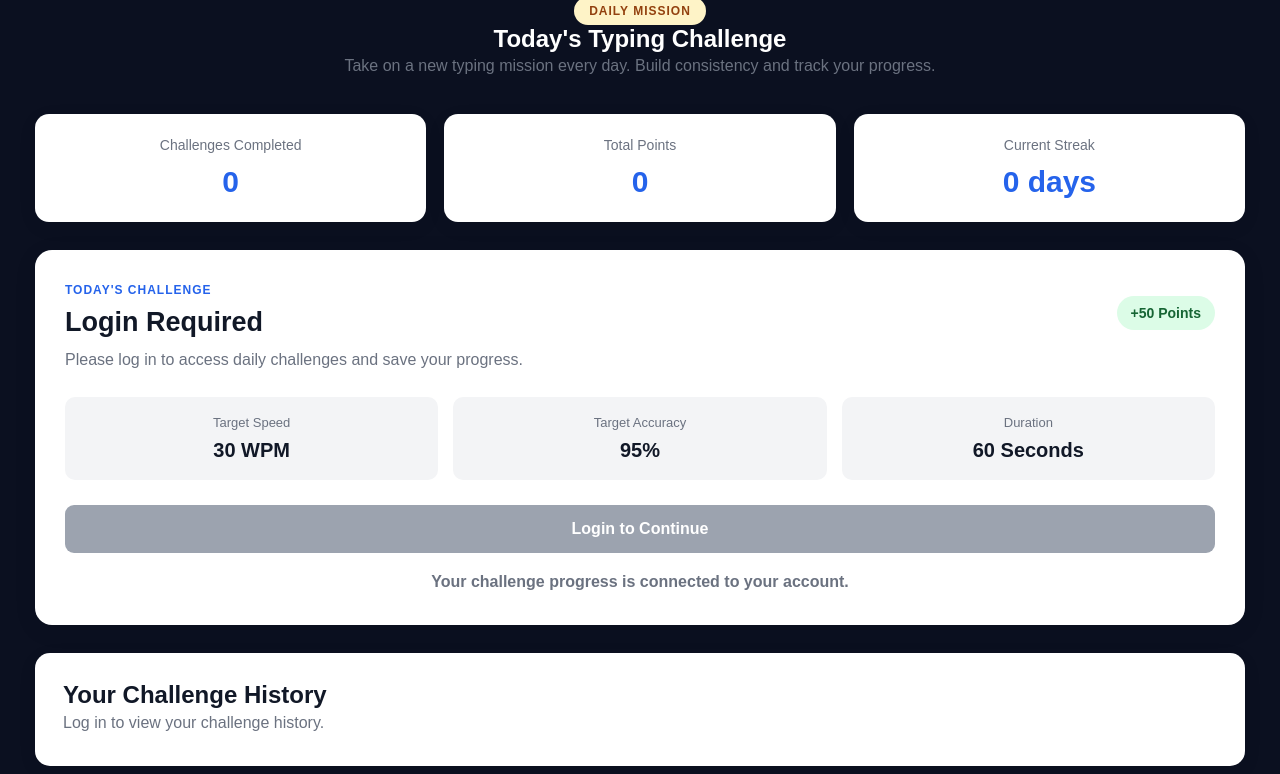
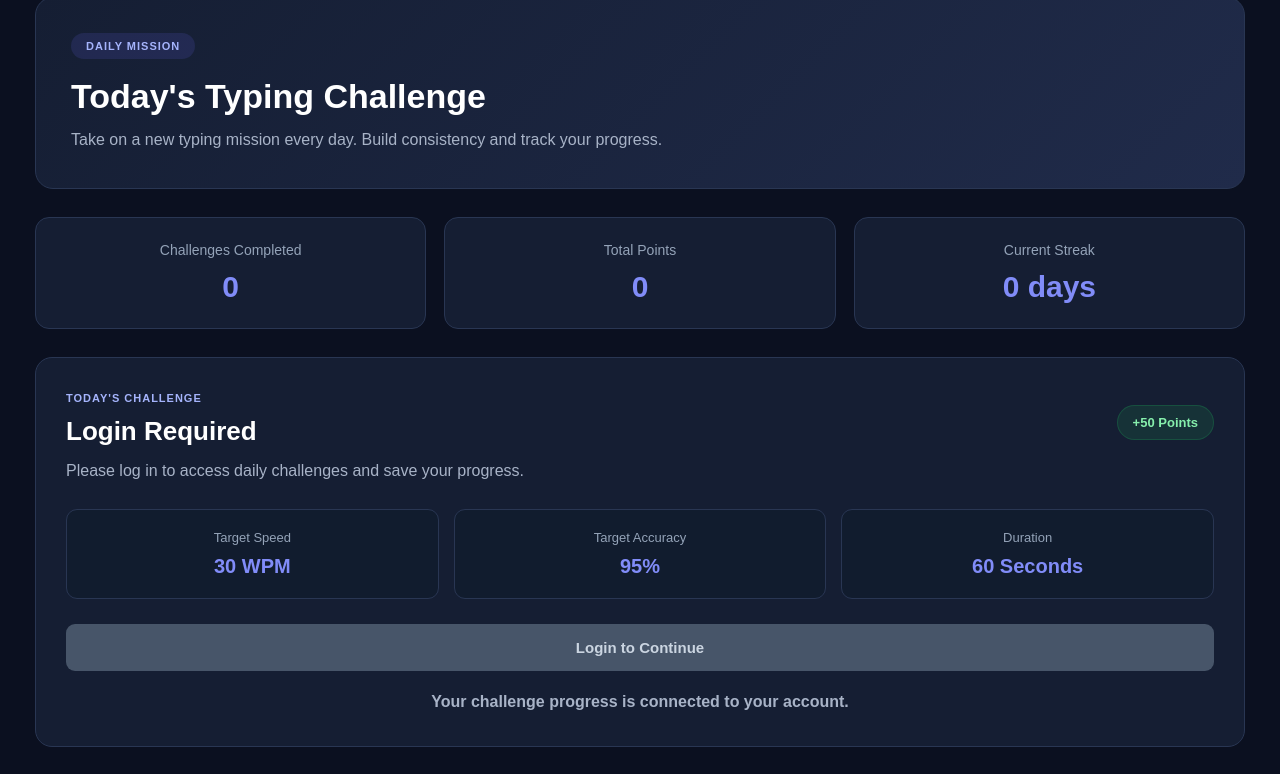
Before and after one commit to bhatmohammadaalim883-ai/typing-speed-test, a plain HTML site: page frontend/challenges.html in a window 1280 px wide. Shown: the part 678-1452 px from the top of the page. Drawn offline with Linux system fonts and the light colour scheme.

Commit message:
Apply modern dark theme to Daily Challenges

```diff
--- a/frontend/challenges.css
+++ b/frontend/challenges.css
@@ -1,68 +1,40 @@
 
-.challenges-header {
-    display: flex;
-    justify-content: space-between;
-    align-items: center;
-    padding: 18px 7%;
-    background: #111827;
-    flex-wrap: wrap;
-    gap: 15px;
-}
-
-.challenges-logo {
-    color: #60a5fa;
-    font-size: 25px;
-    font-weight: 800;
-    text-decoration: none;
-}
-
-.challenges-header nav {
-    display: flex;
-    flex-wrap: wrap;
-    gap: 18px;
-}
-
-.challenges-header nav a {
-    color: #e5e7eb;
-    text-decoration: none;
-    font-size: 14px;
-}
-
-.challenges-header nav a:hover {
-    color: #60a5fa;
-}
-
-.challenges-container {
-    width: min(1000px, 90%);
-    margin: 45px auto;
-}
+/* =================================
+   TYPEMASTER DAILY CHALLENGES
+   Modern Dark + Indigo Theme
+================================= */
 
 .challenges-intro {
-    text-align: center;
-    margin-bottom: 35px;
+    background: linear-gradient(135deg, #151e33, #202b4a);
+    border: 1px solid #293653;
+    border-radius: 18px;
+    padding: 35px;
+    margin-bottom: 28px;
 }
 
 .challenge-badge {
     display: inline-block;
-    background: #fef3c7;
-    color: #92400e;
+    background: rgba(99, 102, 241, 0.15);
+    color: #a5b4fc;
     padding: 7px 15px;
     border-radius: 20px;
-    font-size: 12px;
+    font-size: 11px;
     font-weight: 800;
     letter-spacing: 1px;
 }
 
-.challenges-intro h1 {
-    color: #111827;
-    font-size: clamp(28px, 5vw, 42px);
+.challenges-intro h2 {
+    color: #ffffff;
+    font-size: clamp(25px, 4vw, 34px);
     margin: 18px 0 10px;
 }
 
 .challenges-intro p {
-    color: #6b7280;
-    line-height: 1.6;
+    color: #a8b3c7;
+    line-height: 1.7;
 }
+
+/* Overview Cards */
 
 .challenge-overview {
     display: grid;
@@ -72,31 +44,39 @@
 }
 
 .overview-card {
-    background: white;
-    padding: 23px;
+    background: #151e33;
+    border: 1px solid #293653;
+    padding: 24px;
     border-radius: 14px;
     text-align: center;
-    box-shadow: 0 5px 20px rgba(0, 0, 0, 0.06);
+    transition: transform 0.2s, border-color 0.2s;
+}
+
+.overview-card:hover {
+    transform: translateY(-3px);
+    border-color: #6366f1;
 }
 
 .overview-card span {
     display: block;
-    color: #6b7280;
+    color: #94a3b8;
     font-size: 14px;
 }
 
 .overview-card strong {
     display: block;
-    color: #2563eb;
+    color: #818cf8;
     font-size: 30px;
     margin-top: 12px;
 }
 
+/* Daily Challenge */
+
 .daily-challenge-card {
-    background: white;
+    background: #151e33;
+    border: 1px solid #293653;
     padding: 30px;
     border-radius: 17px;
-    box-shadow: 0 5px 25px rgba(0, 0, 0, 0.07);
     margin-bottom: 28px;
 }
 
@@ -109,31 +89,34 @@
 }
 
 .challenge-label {
-    color: #2563eb;
-    font-size: 12px;
+    color: #a5b4fc;
+    font-size: 11px;
     font-weight: 800;
     letter-spacing: 1px;
 }
 
 .challenge-heading h2 {
-    color: #111827;
-    margin: 9px 0;
-    font-size: 27px;
+    color: #ffffff;
+    margin: 10px 0;
+    font-size: 26px;
 }
 
 .challenge-points {
-    background: #dcfce7;
-    color: #166534;
-    padding: 9px 14px;
+    background: rgba(34, 197, 94, 0.12);
+    color: #86efac;
+    padding: 9px 15px;
+    border: 1px solid rgba(34, 197, 94, 0.2);
     border-radius: 20px;
     font-weight: 800;
-    font-size: 14px;
+    font-size: 13px;
 }
 
 .daily-challenge-card > p {
-    color: #6b7280;
-    line-height: 1.6;
+    color: #a8b3c7;
+    line-height: 1.7;
 }
+
+/* Challenge Targets */
 
 .challenge-targets {
     display: grid;
@@ -143,71 +126,85 @@
 }
 
 .challenge-targets div {
-    background: #f3f4f6;
-    padding: 18px;
-    border-radius: 10px;
+    background: #111c2e;
+    border: 1px solid #293653;
+    padding: 20px;
+    border-radius: 11px;
     text-align: center;
 }
 
 .challenge-targets span {
     display: block;
-    color: #6b7280;
+    color: #94a3b8;
     font-size: 13px;
 }
 
 .challenge-targets strong {
     display: block;
-    color: #111827;
-    margin-top: 9px;
+    color: #818cf8;
+    margin-top: 10px;
     font-size: 20px;
 }
+
+/* Start Challenge Button */
 
 #startChallengeBtn {
     width: 100%;
     padding: 15px;
     border: none;
     border-radius: 9px;
-    background: #2563eb;
-    color: white;
-    font-size: 16px;
+    background: #6366f1;
+    color: #ffffff;
+    font-size: 15px;
     font-weight: 700;
     cursor: pointer;
-    transition: background 0.2s;
+    transition: background 0.2s, transform 0.2s;
 }
 
 #startChallengeBtn:hover {
-    background: #1d4ed8;
+    background: #4f46e5;
+    transform: translateY(-2px);
+}
+
+#startChallengeBtn:active {
+    transform: translateY(0);
 }
 
 #startChallengeBtn:disabled {
-    background: #9ca3af;
+    background: #475569;
+    color: #cbd5e1;
     cursor: not-allowed;
+    transform: none;
 }
 
 .challenge-status {
     text-align: center;
+    color: #a8b3c7;
     font-weight: 600;
-    margin-top: 16px;
+    margin-top: 17px;
 }
+
+/* History and Information */
 
 .challenge-history,
 .challenge-info {
-    background: white;
+    background: #151e33;
+    border: 1px solid #293653;
     padding: 28px;
     border-radius: 15px;
-    box-shadow: 0 5px 20px rgba(0, 0, 0, 0.06);
     margin-bottom: 25px;
 }
 
 .challenge-history h2,
 .challenge-info h2 {
-    color: #111827;
+    color: #ffffff;
     margin-top: 0;
+    margin-bottom: 20px;
 }
 
 .challenge-history p,
 .challenge-info li {
-    color: #6b7280;
+    color: #a8b3c7;
     line-height: 1.8;
 }
 
@@ -216,8 +213,8 @@
     justify-content: space-between;
     align-items: center;
     gap: 12px;
-    padding: 15px 0;
-    border-bottom: 1px solid #e5e7eb;
+    padding: 16px 0;
+    border-bottom: 1px solid #293653;
     flex-wrap: wrap;
 }
 
@@ -226,11 +223,11 @@
 }
 
 .challenge-history-item strong {
-    color: #111827;
+    color: #e2e8f0;
 }
 
 .challenge-history-item span {
-    color: #16a34a;
+    color: #86efac;
     font-weight: 700;
 }
 
@@ -238,24 +235,36 @@
     padding-left: 22px;
 }
 
+.challenge-info li {
+    margin-bottom: 8px;
+}
+
+/* Responsive Design */
+
 @media (max-width: 700px) {
     .challenge-overview,
     .challenge-targets {
         grid-template-columns: 1fr;
     }
 
-    .challenges-header {
-        justify-content: center;
-    }
-
-    .challenges-header nav {
-        justify-content: center;
-        gap: 12px;
-    }
-
+    .challenges-intro,
     .daily-challenge-card,
     .challenge-history,
     .challenge-info {
-        padding: 20px;
+        padding: 21px;
+    }
+
+    .challenge-heading h2 {
+        font-size: 23px;
     }
 }
+
+@media (max-width: 400px) {
+    .overview-card strong {
+        font-size: 26px;
+    }
+
+    .challenge-targets strong {
+        font-size: 18px;
+    }
+}
```
